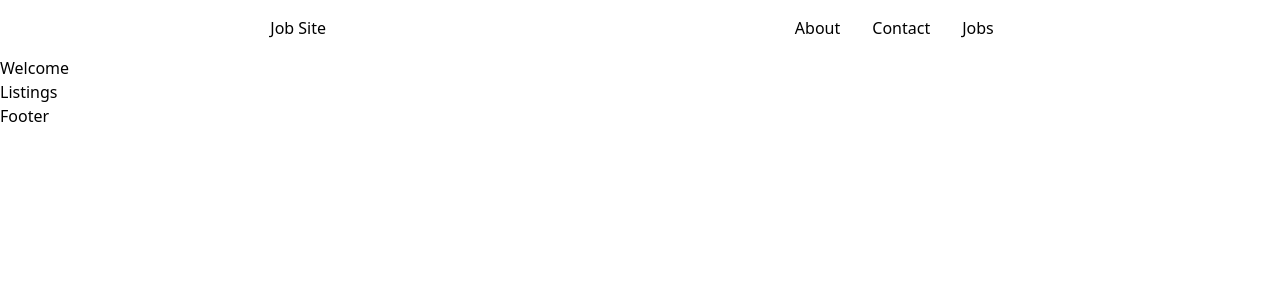
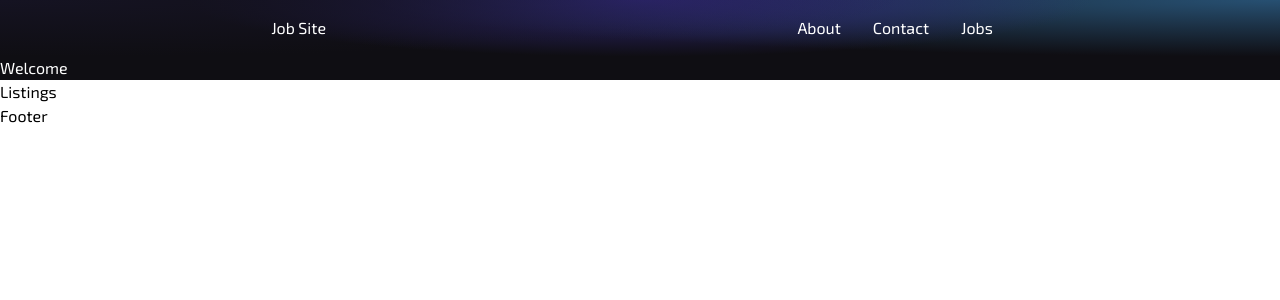
Before and after one commit to Maniktherana/job_posting, a React (Vite) app in the folder vite-project/: page / in a window 1280 px wide. Shown: the top 300 px of the page. Built offline with nearby package versions, Linux system fonts and the light colour scheme.

Commit message:
Update styling

```diff
--- a/vite-project/src/App.jsx
+++ b/vite-project/src/App.jsx
@@ -8,7 +8,7 @@ function App() {
 
   return (
     <div className="min-h-screen">
-      <div>
+      <div className="gradient-bg-welcome">
         <Navbar />
         <Welcome />
       </div>
--- a/vite-project/src/components/Navbar.jsx
+++ b/vite-project/src/components/Navbar.jsx
@@ -11,24 +11,24 @@ const Navbar = () => {
 
     return (
         <nav className="w-full flex md:justify-center justify-between items-center p-4">
-            <div className="md:flex-[0.5] flex-initial justify-center items-center">
+            <div className="md:flex-[0.5] flex-initial justify-center items-center text-white">
                 <h1 className="w-32 cursor-pointer">Job Site</h1>
             </div>
-            <ul className="text-black md:flex hidden list-none flex-row justify-between items-center flex-initial">
+            <ul className="text-white md:flex hidden list-none flex-row justify-between items-center flex-initial">
                 {["About", "Contact", "Jobs"].map((item, index) => (
                 <NavBarItem key={item + index} title={item} />
                 ))}
             </ul>
             <div className="flex relative">
                 {!toggleMenu && (
-                <HiMenuAlt4 fontSize={28} className="text-black md:hidden cursor-pointer" onClick={() => setToggleMenu(true)} />
+                <HiMenuAlt4 fontSize={28} className="text-wgute md:hidden cursor-pointer" onClick={() => setToggleMenu(true)} />
                 )}
                 {toggleMenu && (
-                <AiOutlineClose fontSize={28} className="text-black md:hidden cursor-pointer z-20" onClick={() => setToggleMenu(false)} />
+                <AiOutlineClose fontSize={28} className="text-white md:hidden cursor-pointer z-20" onClick={() => setToggleMenu(false)} />
                 )}
                 {toggleMenu && (
                 <ul className="z-10 fixed -top-0 -right-2 p-3 w-[70vw] h-screen shadow-2xl md:hidden list-none
-                    flex flex-col justify-start items-center rounded-md text-black animate-slide-in">
+                    flex flex-col justify-start items-center rounded-md blue-glassmorphism text-white animate-slide-in">
                         {["About", "Contact", "Jobs"].map((item, index) =>
                         <NavBarItem key={item + index} title={item} classprops="my-2 text-lg" />,
                         )}
--- a/vite-project/src/components/Welcome.jsx
+++ b/vite-project/src/components/Welcome.jsx
@@ -2,7 +2,7 @@ import React from "react"
 
 const Welcome = () => {
     return (
-       <h1>Welcome</h1>
+       <h1 className="text-white">Welcome</h1>
     )
 }
 
--- a/vite-project/src/index.css
+++ b/vite-project/src/index.css
@@ -1,3 +1,65 @@
+@import url('https://fonts.googleapis.com/css2?family=Exo+2:wght@300;400;600&display=swap');
+
+body {
+    margin: 0;
+    font-family: 'Exo 2', sans-serif;
+    -webkit-font-smoothing: antialiased;
+    -moz-osx-font-smoothing: grayscale;
+  }
+
+* html {
+    padding: 0;
+    margin: 0;
+    box-sizing: border-box;
+  }
+
+.gradient-bg-welcome {
+  background-color:#0f0e13;
+  background-image:
+    radial-gradient(at 0% 0%, rgb(21, 19, 34) 0, transparent 50%),
+    radial-gradient(at 50% 0%, rgb(49, 41, 124) 0, transparent 50%),
+    radial-gradient(at 100% 0%, rgb(39, 80, 114) 0, transparent 50%);
+}
+
+.gradient-bg-services {
+  background-color:#0f0e13;
+  background-image:
+    radial-gradient(at 0% 0%, hsla(253,16%,7%,1) 0, transparent 50%),
+    radial-gradient(at 50% 100%, hsla(225,39%,25%,1) 0, transparent 50%);
+}
+
+.gradient-bg-transactions {
+  background-color: #0f0e13;
+  background-image:
+    radial-gradient(at 0% 100%, hsla(253,16%,7%,1) 0, transparent 50%),
+    radial-gradient(at 50% 0%, hsla(225,39%,25%,1) 0, transparent 50%);
+}
+
+.gradient-bg-footer {
+  background-color: #0f0e13;
+  background-image:
+    radial-gradient(at 0% 100%, hsla(253,16%,7%,1) 0, transparent 53%),
+    radial-gradient(at 50% 150%, hsla(339,49%,30%,1) 0, transparent 50%);
+}
+
+.blue-glassmorphism {
+  background: rgb(39, 51, 89, 0.4);
+  border-radius: 16px;
+  box-shadow: 0 4px 30px rgba(0, 0, 0, 0.2);
+  backdrop-filter: blur(5px);
+  -webkit-backdrop-filter: blur(5px);
+  border: 1px solid rgba(0, 0, 0, 0.3);
+}
+
+/* white glassmorphism */
+.white-glassmorphism {
+  background: rgba(255, 255, 255, 0.05);
+  border-radius: 16px;
+  backdrop-filter: blur(5px);
+  -webkit-backdrop-filter: blur(5px);
+  border: 1px solid rgba(255, 255, 255, 0.3);
+}
+
 @tailwind base;
 @tailwind components;
 @tailwind utilities;
--- a/vite-project/tailwind.config.js
+++ b/vite-project/tailwind.config.js
@@ -4,8 +4,8 @@ module.exports = {
   darkMode: false, // or 'media' or 'class'
   theme: {
     fontFamily: {
-      display: ["Open Sans", "sans-serif"],
-      body: ["Open Sans", "sans-serif"],
+      display: ["Exo 2", "sans-serif"],
+      body: ["Exo 2", "sans-serif"],
     },
     extend: {
       screens: {
```
